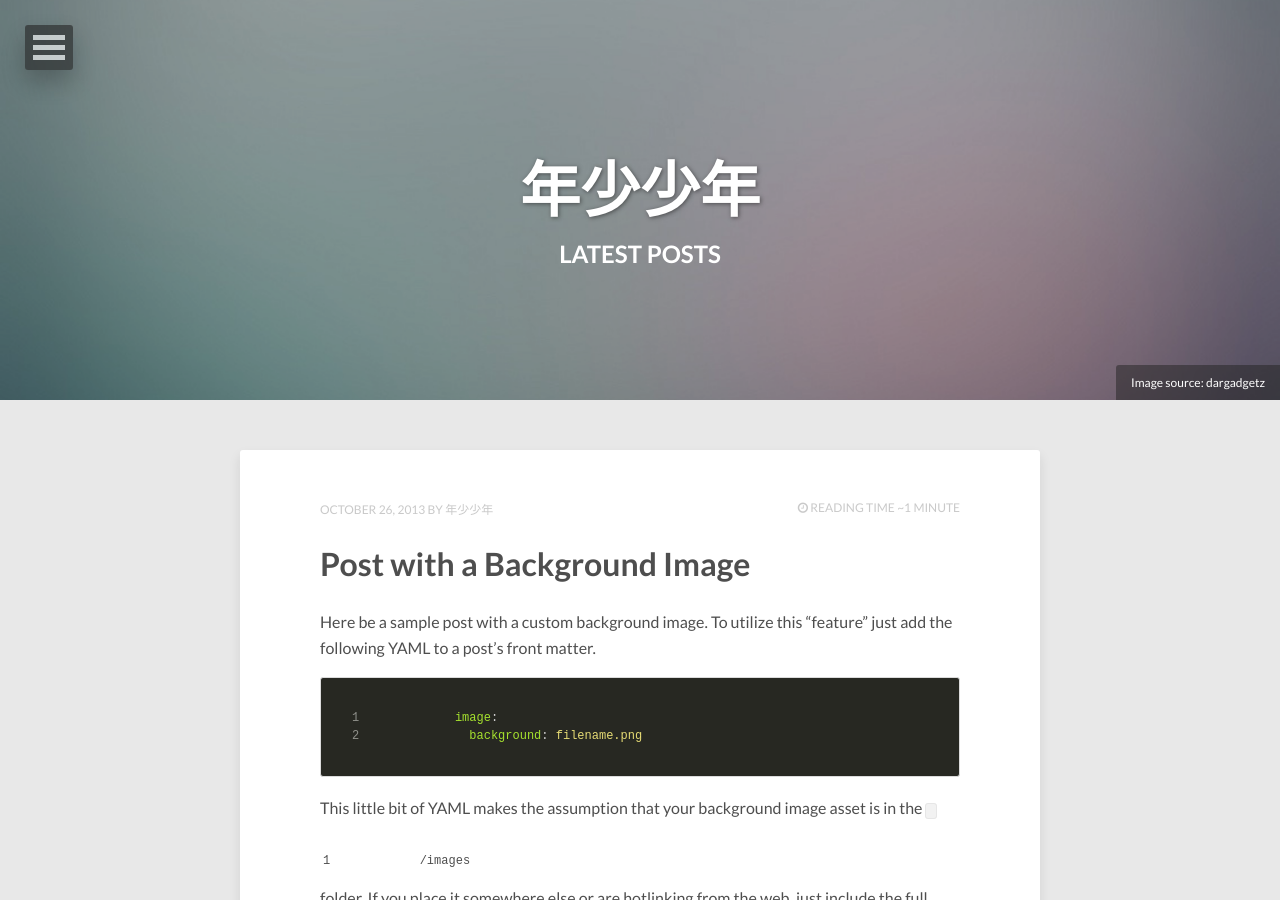
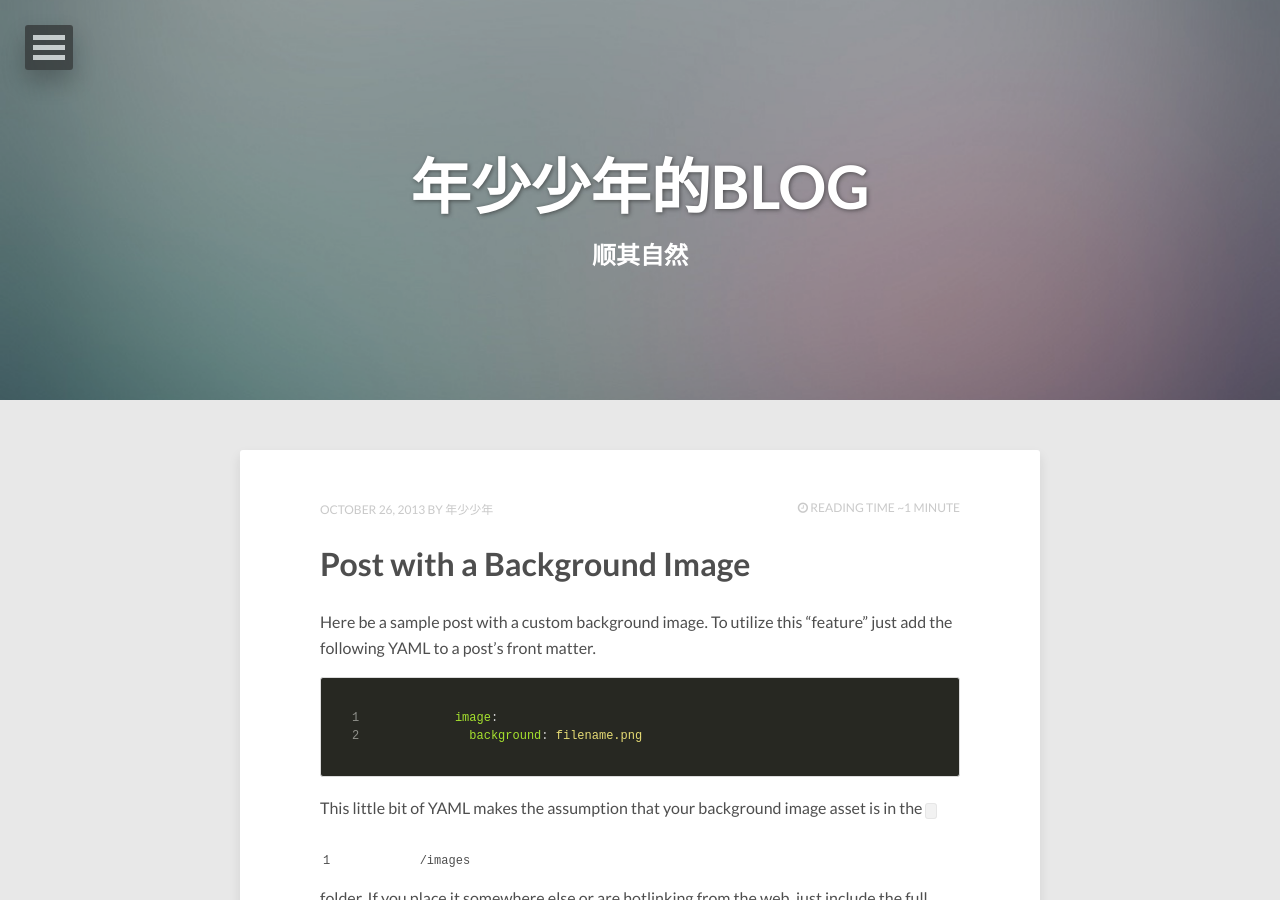
Before and after one commit to Zhongwb95/zhongwb95.github.io, a Jekyll site: the page built from index.html, in a window 1280 px wide and 900 px high. Built offline with Jekyll 4.4.1, drawn with Linux system fonts in a browser that asks for light colours; nearby versions of some CDN libraries; the list of posts is cut into pages by our own code.

Commit message:
修改部分配置

```diff
--- a/_config.yml
+++ b/_config.yml
@@ -1,4 +1,4 @@
-title:            年少少年
+title:            年少少年的BLOG
 description:      日记/日志/记录/想法
 disqus_shortname: nssn
 reading_time:     true
@@ -15,7 +15,7 @@ owner:
   # Social networking links used in footer. Update and remove as you like.
   twitter:
   facebook:
-  github: hacke2
+  github:         zhongwb95
   stackexchange:
   linkedin:
   instagram:
--- a/index.html
+++ b/index.html
@@ -1,13 +1,11 @@
 ---
 layout: post-index
-title: Latest Posts
+title: 顺其自然
 description: "Describe this nonsense."
 tags: [Jekyll, theme, themes, responsive, blog, modern]
 comments: false
 image:
   feature: abstract-1.jpg
-  credit: dargadgetz
-  creditlink: http://www.dargadgetz.com/ios-7-abstract-wallpaper-pack-for-iphone-5-and-ipod-touch-retina/
 ---
 
 {% for post in paginator.posts %}
```
Also changed, not shown: 404.md (+2 -2 lines).
